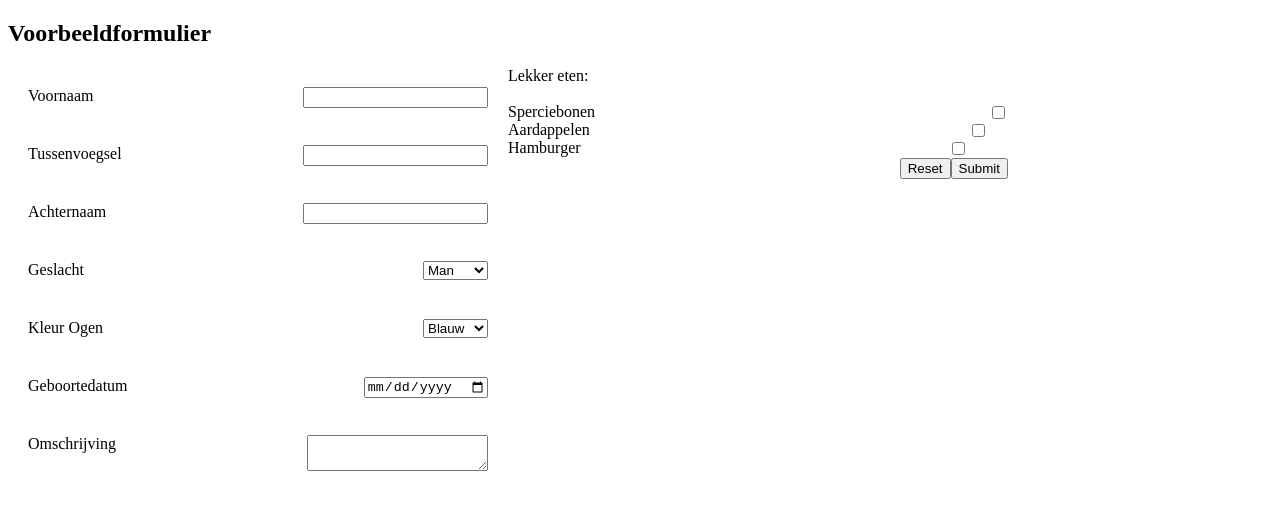
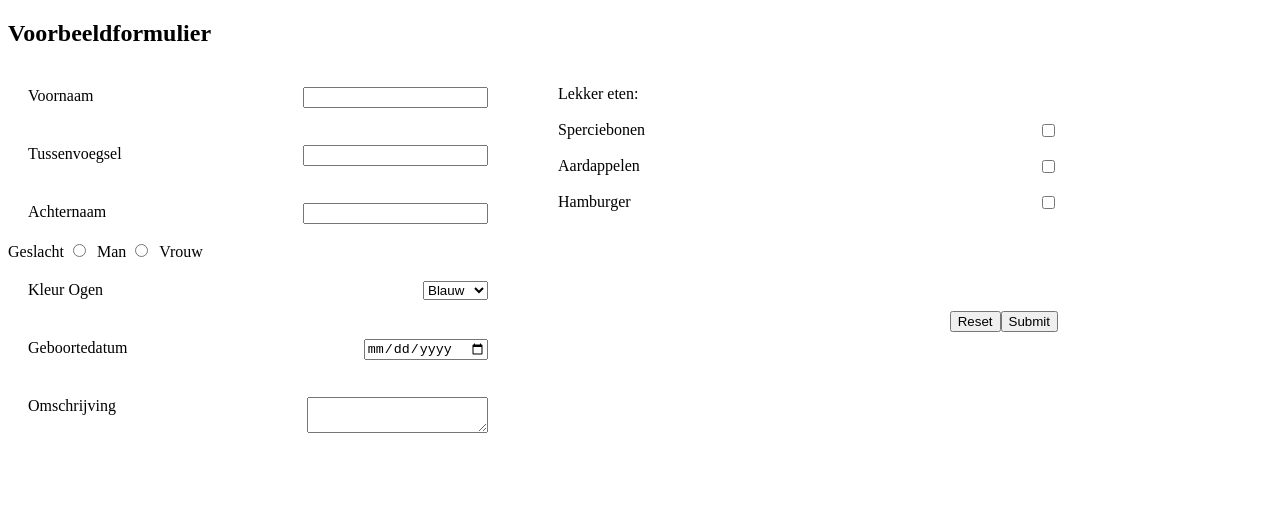
Before and after one commit to LynnvanDam/HTML-CSSopdrachten, a plain HTML site: page 006BurtonFormulier.html in a window 1280 px wide. Drawn offline with Linux system fonts and the light colour scheme.

Commit message:
Hoofdstuk 6 Burton formulier gemaakt, kleine aanpassingen aan CSS, moet nog steeds hulp krijgen

```diff
--- a/006BurtonFormulier.html
+++ b/006BurtonFormulier.html
@@ -7,12 +7,20 @@
         div.form-group{
             padding: 20px;
         }
+        div.form input {
+            float: none;
+        }
+        div.buttons {
+            float: bottom;
+            padding-top: 100px;
+        }
         input, select, textarea {
             float: right;
         }
         section {
             width: 500px;
             float: left;
+            padding-right: 50px;
         }
     </style>
 </head>
@@ -26,6 +34,7 @@
         <label for="voornaam">Voornaam</label>
         <input type="text" name="voornaam" id="voornaam">
     </div>
+
     <div class="form-group">
         <label for="tussenvoegsel">Tussenvoegsel</label>
         <input type="text" name="achternaam" id="tussenvoegsel">
@@ -34,14 +43,15 @@
         <label for="achternaam">Achternaam</label>
         <input type="text" name="achternaam" id="achternaam">
     </div>
-    <div class="form-group">
+
+    <div class="form">
         <label for="geslacht">Geslacht</label>
-        <select name="geslacht" id="geslacht">
-            <option>Man</option>
-            <option>Vrouw</option>
-            <option>Anders</option>
-        </select>
+        <input type="radio" name="geslacht" value="man">
+        &nbsp;Man
+        <input type="radio" name="geslacht" value="vrouw">
+        &nbsp;Vrouw
     </div>
+
     <div class="form-group">
         <label for="kleur-ogen">Kleur Ogen</label>
         <select name="oogkleur" id="kleur-ogen">
@@ -51,10 +61,12 @@
             <option>Anders</option>
         </select>
     </div>
+
     <div class="form-group">
         <label for="geboortdatum">Geboortedatum</label>
         <input type="date" name="Geboortedatum" id="geboortdatum">
     </div>
+
     <div class="form-group">
         <label for="omschrijving">Omschrijving</label>
         <textarea name="omschrijving" id="omschrijving"></textarea>
@@ -62,18 +74,19 @@
     </section>
     <section>
     <div>
+        <br>
         <label>Lekker eten:</label> <br> <br>
         <input type="checkbox" name="lekker-eten" value="sperciebonen">
-        <span class="checkbox">Sperciebonen</span> <br>
+        <span class="checkbox">Sperciebonen</span> <br><br>
         <input type="checkbox" name="lekker-eten" value="aardappelen">
-        <span class="checkbox">Aardappelen</span> <br>
+        <span class="checkbox">Aardappelen</span> <br><br>
         <input type="checkbox" name="lekker-eten" value="hamburger">
         <span class="checkbox">Hamburger</span>
     </div>
-    </section>
-    <section>
+    <div class="buttons">
         <input type="submit" name="submit">
         <input type="reset" name="reset">
+    </div>
     </section>
 </form>
 
```
